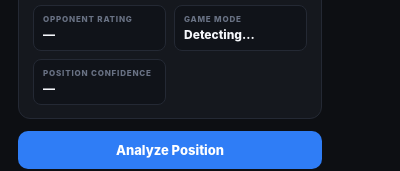
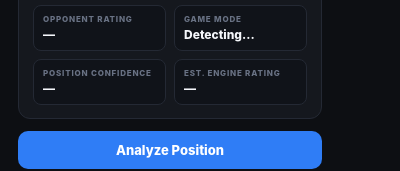
Before and after one commit to vhxLUA-max/mybots, a browser extension: page popup.html in a window 400 px wide. Shown: the part 198-369 px from the top of the page. Drawn offline with Linux system fonts and the light colour scheme.

Commit message:
Show engine rating in popup

```diff
--- a/popup.html
+++ b/popup.html
@@ -43,6 +43,10 @@
         <div class="cmh-meta-item">
           <span class="cmh-meta-label">POSITION CONFIDENCE</span>
           <span class="cmh-meta-value" id="cmh-confidence">—</span>
+        </div>
+        <div class="cmh-meta-item">
+          <span class="cmh-meta-label">EST. ENGINE RATING</span>
+          <span class="cmh-meta-value" id="cmh-engine-rating">—</span>
         </div>
       </div>
     </section>
```
